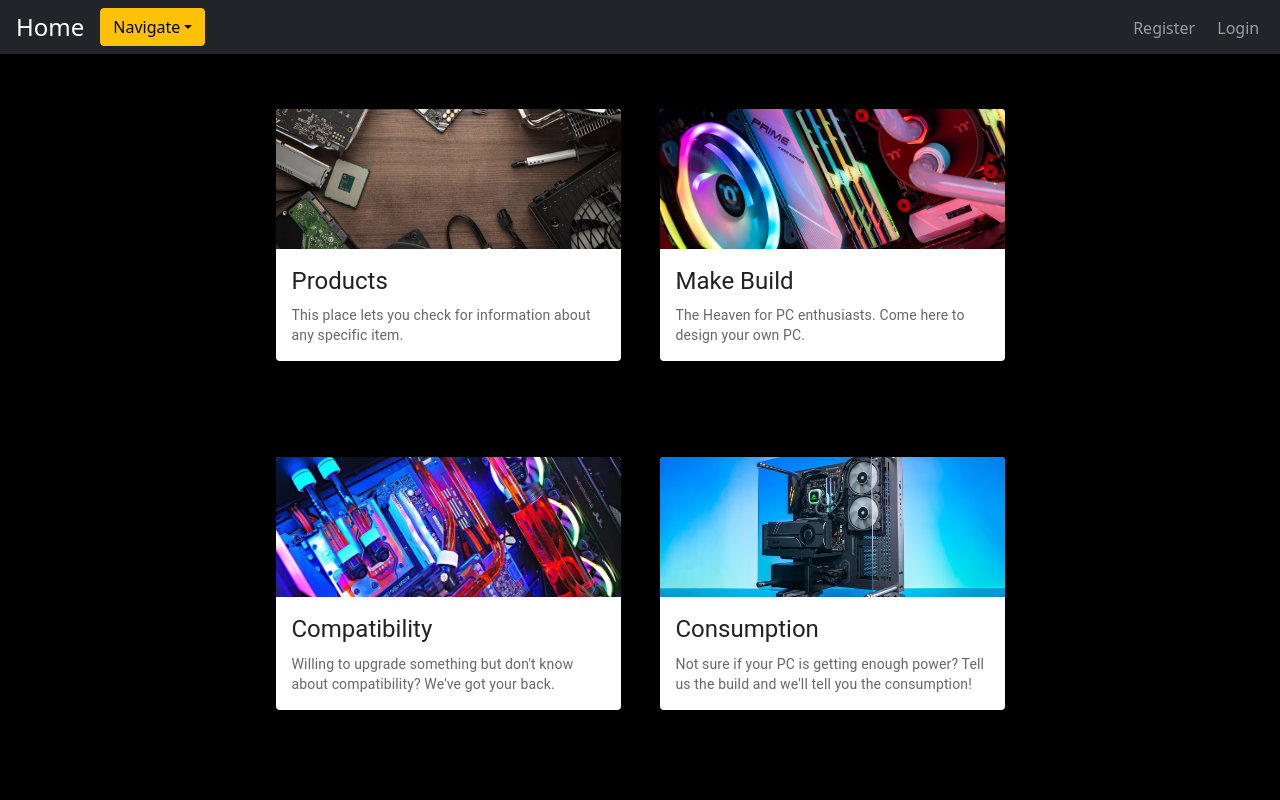
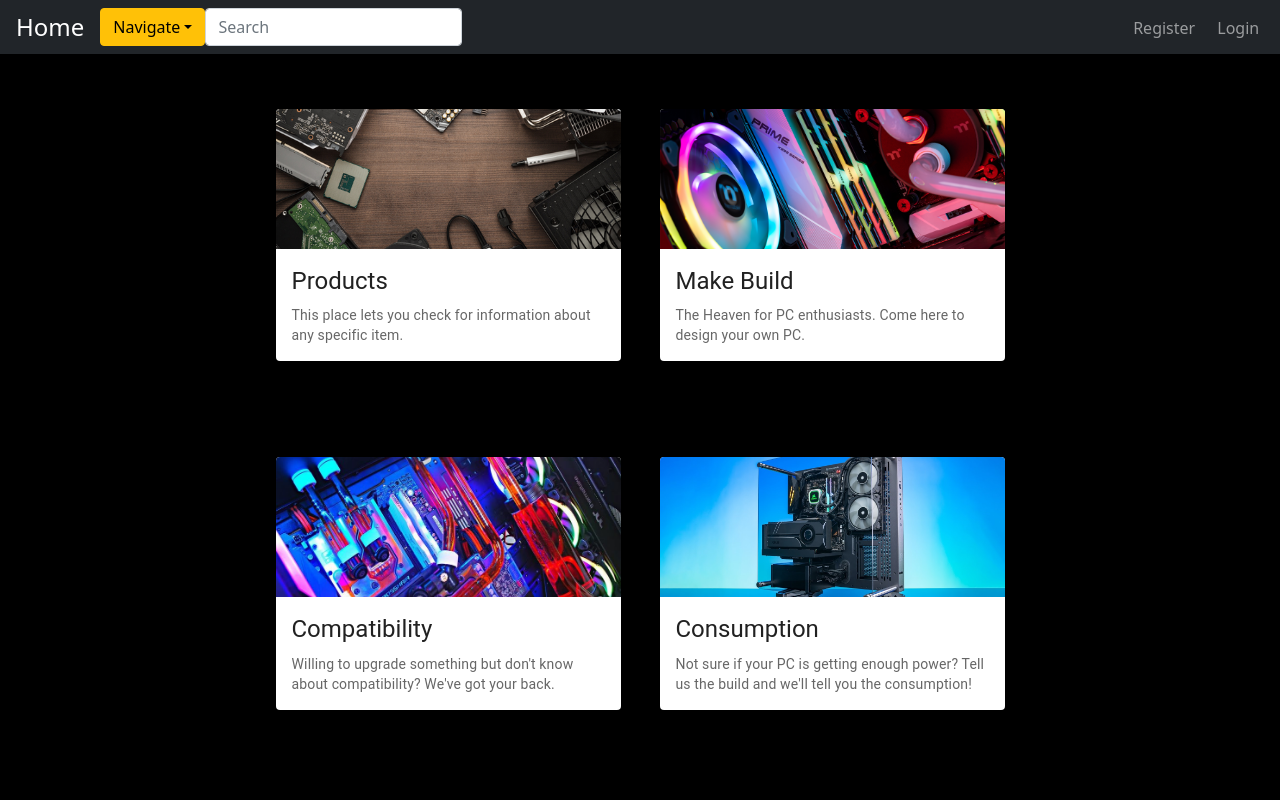
Before and after one commit to Knight-RydeR/Cyberstructure-WebDev, a React (Create React App) app in the folder frontend/: page /hub in a window 1280 px wide. Shown: the top 800 px of the page. Built offline with nearby package versions, Linux system fonts and the light colour scheme; grey boxes are pictures that could not be loaded.

Commit message:
Update Navbar.js

```diff
--- a/frontend/src/components/navbar/Navbar.js
+++ b/frontend/src/components/navbar/Navbar.js
@@ -60,6 +60,9 @@ else {
           <li className="nav-item">
             <Drop name="Navigate" />
           </li>
+          <li>
+            <input className="form-control" type="search" placeholder="Search" aria-label="Search"></input>
+          </li>
           <li className="nav-item navImage" style={{ right: "6%"}}>
               <Link to={"/signup"} className="nav-link">
                 Register
```
